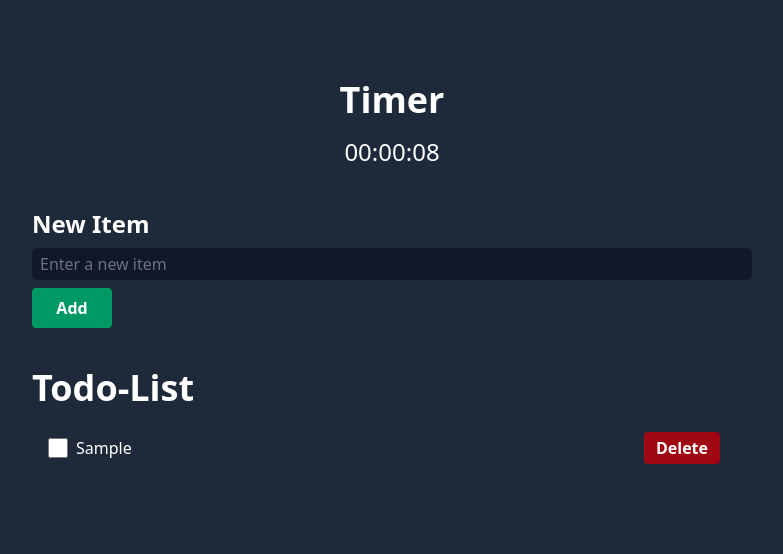
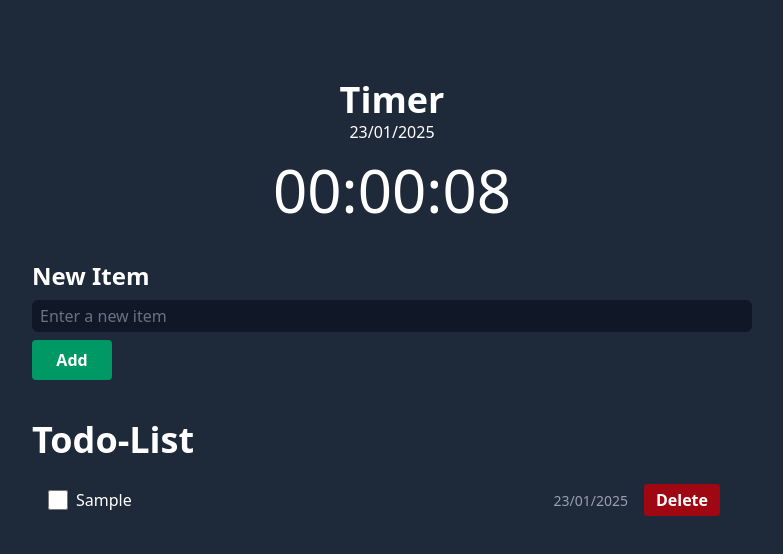
Before and after one commit to Rattanapatt/to-do-list, a React (Vite) app: page / in a window 1280 px wide. Both pictures are taken after typing "Sample" into the empty fields and a click on the button "Add". Shown: the top 554 px of the page, without its empty margins (248-1031 px from the left). Built offline with nearby package versions, Linux system fonts and the light colour scheme.

Commit message:
update time functionality

```diff
--- a/components/forms/NewTodoForm.jsx
+++ b/components/forms/NewTodoForm.jsx
@@ -3,10 +3,13 @@ import { AddButton } from "../AddButton";
 
 export const NewTodoForm = ({ onSubmit }) => {
   const [newItem, setNewItem] = useState("");
+  const [alertMessage, setAlertMessage] = useState(null);
+
   function handleSubmit(e) {
     e.preventDefault(); // this is for prevent page to refresh
     if (newItem.trim() === "") {
-      alert("Item cannot be blank!");
+      setAlertMessage("Item cannot be blank!");
+      setTimeout(() => setAlertMessage(null), 3000);
       setNewItem("");
       return;
     }
@@ -17,6 +20,12 @@ export const NewTodoForm = ({ onSubmit }) => {
   }
 
   return (
+    <>
+      {alertMessage && (
+        <div className="fixed top-4 right-4 bg-red-500 text-white px-4 py-2 rounded shadow">
+          {alertMessage}
+        </div>
+      )}
       <form onSubmit={handleSubmit} className="m-10">
         <div className="flex flex-col gap-2">
           <label htmlFor="item" className="text-2xl font-bold">
@@ -34,5 +43,6 @@ export const NewTodoForm = ({ onSubmit }) => {
           <AddButton />
         </div>
       </form>
+    </>
   );
 };
--- a/components/forms/Timer.jsx
+++ b/components/forms/Timer.jsx
@@ -2,6 +2,7 @@ import React, { useEffect, useState } from "react";
 
 export const Timer = () => {
   const [Time, setTime] = useState(0);
+  const todayDate = new Date().toLocaleDateString("en-GB");
 
   useEffect(() => {
     const Timer = setInterval(() => {
@@ -10,6 +11,10 @@ export const Timer = () => {
 
     return () => clearInterval(Timer);
   }, []);
+
+  useEffect(() => {
+    document.title = `Todo-List - ${formatTime(Time)}`;
+  }, [Time]);
 
   const formatTime = (tSec) => {
     const hours = Math.floor(tSec / 3600);
@@ -24,7 +29,8 @@ export const Timer = () => {
   return (
     <div className="flex flex-col items-center justify-center pt-20 bg-gray-800 text-white">
       <h1 className="text-4xl font-bold">Timer</h1>
-      <p className="text-2xl mt-4">{formatTime(Time)}</p>
+      <h1>{todayDate}</h1>
+      <p className="text-6xl mt-4">{formatTime(Time)}</p>
     </div>
   );
 };
--- a/components/forms/TodoItem.jsx
+++ b/components/forms/TodoItem.jsx
@@ -1,7 +1,16 @@
 import React from "react";
 import { DeleteButton } from "../DeleteButton";
 
-export const TodoItem = ({ id, completed, title, toggleTodo, deleteTodo }) => {
+export const TodoItem = ({
+  id,
+  completed,
+  title,
+  createdAt,
+  toggleTodo,
+  deleteTodo,
+}) => {
+  const formattedDate = new Date(createdAt).toLocaleDateString("en-GB");
+
   return (
     <li key={id} className="flex justify-between items-center gap-4 m-4">
       <label className="flex items-center gap-2 cursor-pointer">
@@ -17,7 +26,10 @@ export const TodoItem = ({ id, completed, title, toggleTodo, deleteTodo }) => {
           {title}
         </span>
       </label>
-      <DeleteButton onClick={() => deleteTodo(id)} />
+      <div>
+        <span className="text-gray-400 text-sm">{formattedDate}</span>
+        <DeleteButton onClick={() => deleteTodo(id)} />
+      </div>
     </li>
   );
 };
--- a/src/App.jsx
+++ b/src/App.jsx
@@ -19,7 +19,12 @@ export default function App() {
     setTodos((currentTodos) => {
       return [
         ...currentTodos,
-        { id: crypto.randomUUID(), title, completed: false },
+        {
+          id: crypto.randomUUID(),
+          title,
+          completed: false,
+          createdAt: new Date(),
+        },
       ];
     });
   }
```
Lines whose indentation alone changed are shown as unchanged.
